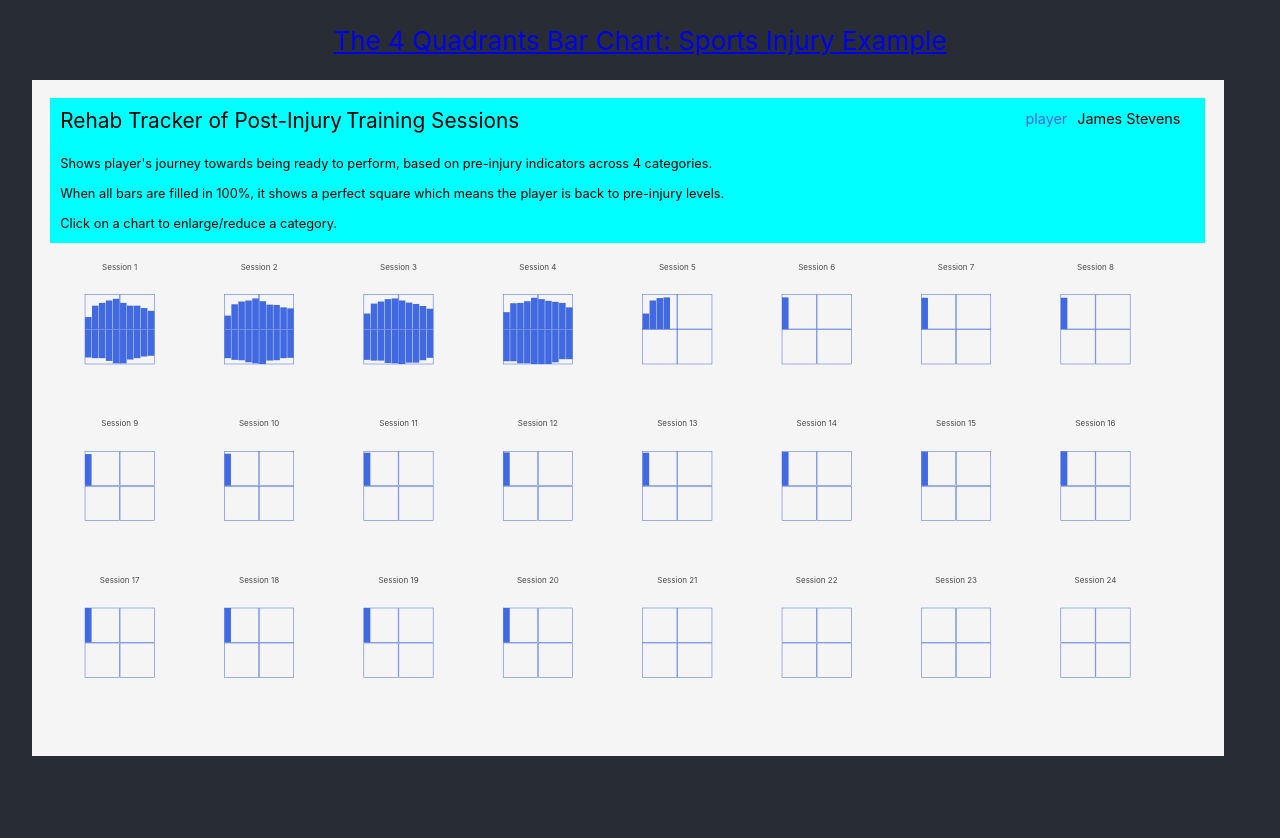
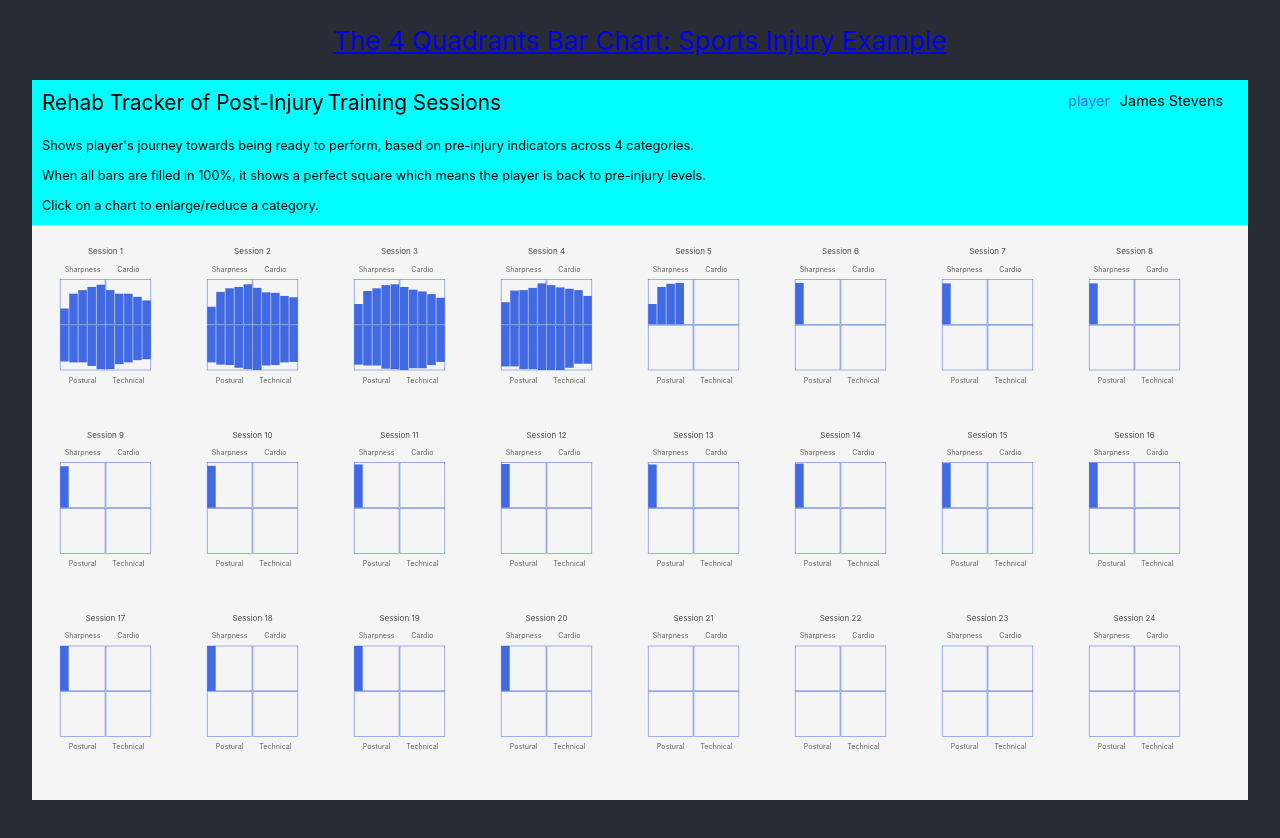
Before and after one commit to petedomokos/The_Quadrants_Bar_Chart, a React (Create React App) app: page / in a window 1280 px wide. Shown: the top 838 px of the page. Built offline with nearby package versions, Linux system fonts and the light colour scheme.

Commit message:
adjusted padding of content

```diff
--- a/src/App.css
+++ b/src/App.css
@@ -26,12 +26,14 @@
   min-height: calc(100vh - 50px);
   padding:0 2.5% 1.5%;
   background-color: #282c34;
+  @media only screen and (max-width: 575px) {
+    min-height: calc(100vh - 30px);
+  }
 }
 
 .quadrants-chart-root {
-  width:95%;
-  height:80vh;
-  padding:1.5%;
+  width:100%;
+  height:90vh;
   background:#F5F5F5;
 }
 
```
